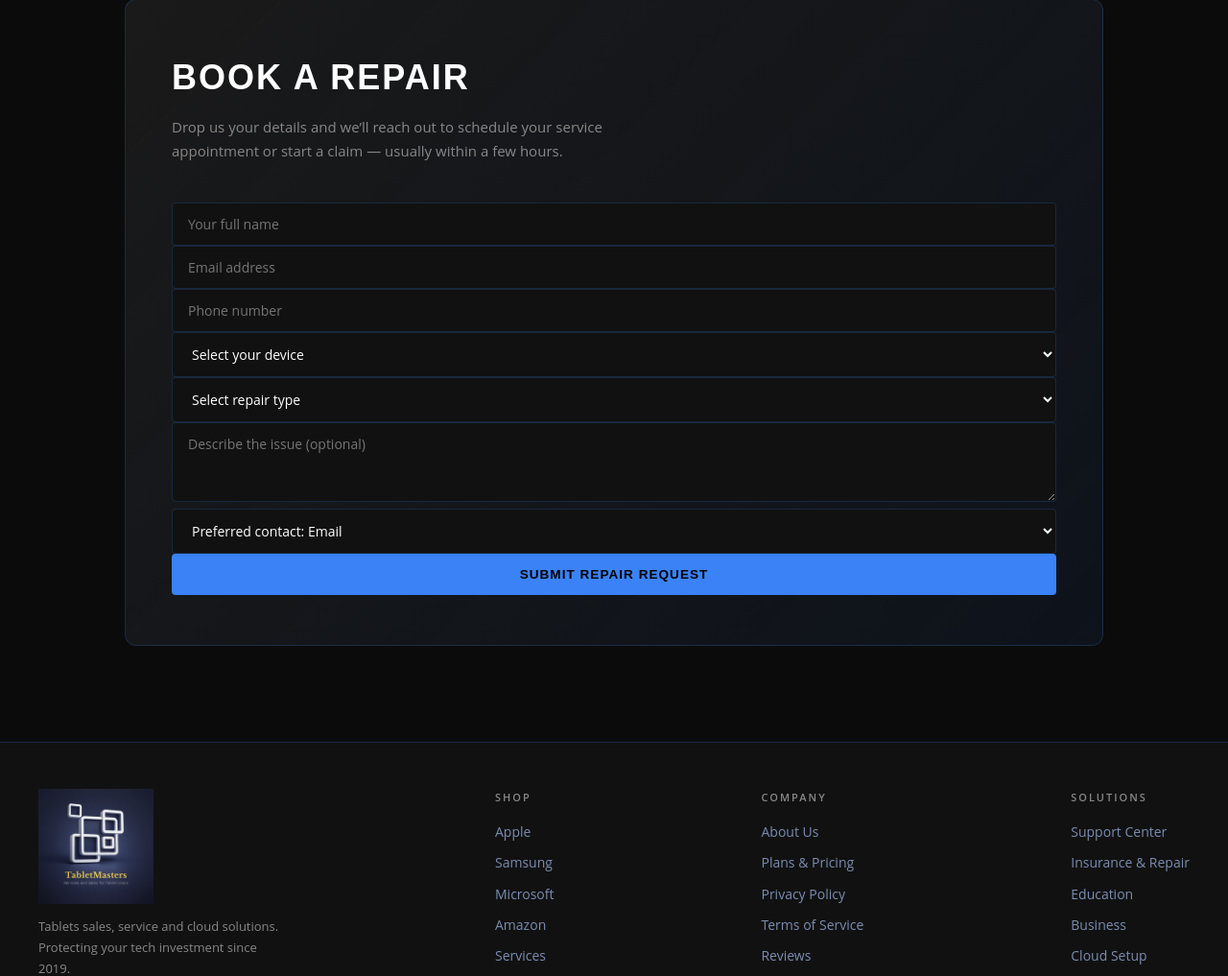
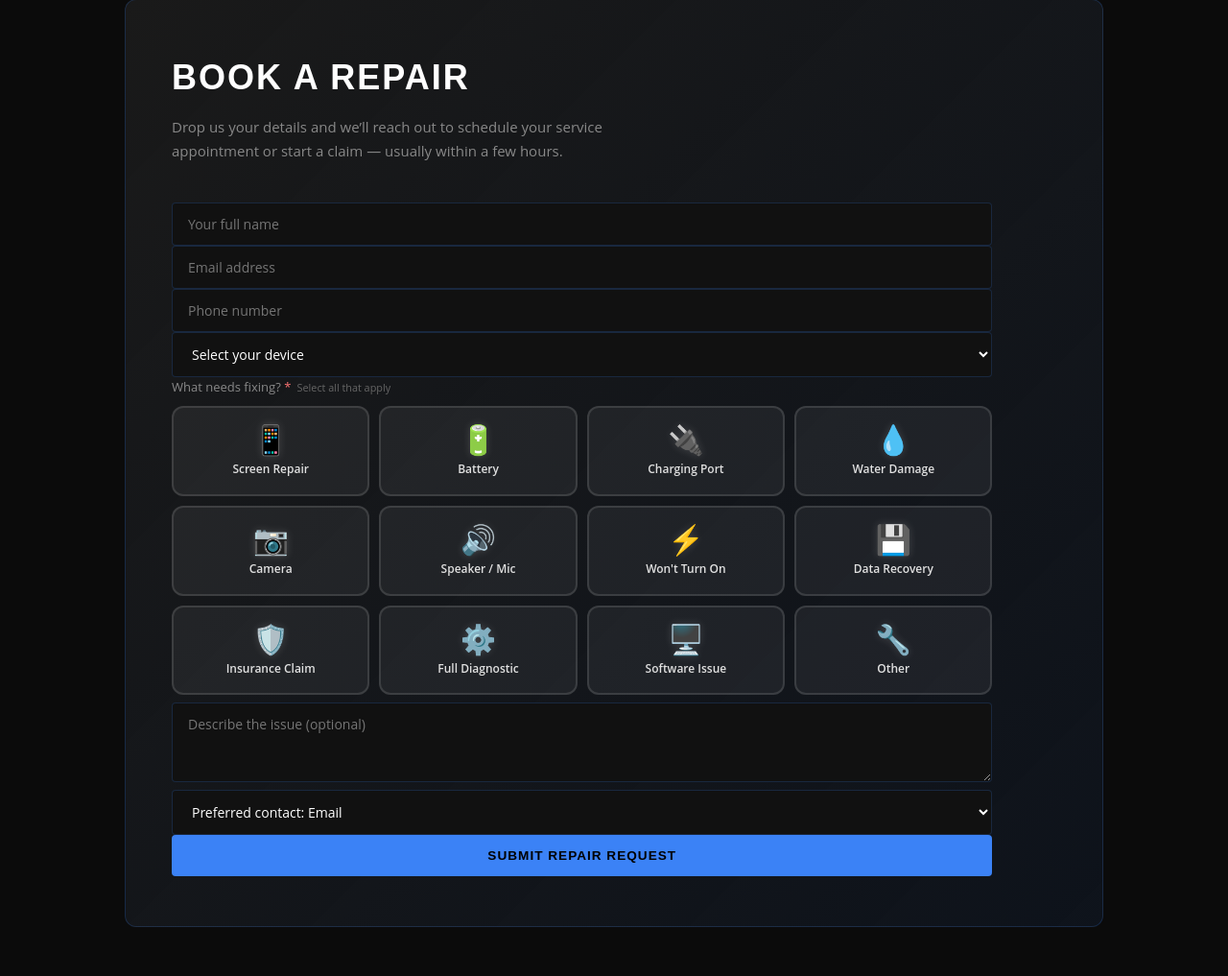
Before and after one commit to ShannenJael/TabletMasters, a PHP site: page /insurance.php in a window 1280 px wide; the page is wider, and only the part inside the window is pictured. Shown: the part 1977-2994 px from the top of that part at 96% size. Run offline with PHP 8.4, Linux system fonts and the light colour scheme.

Commit message:
feat: damage-type cards, Other device input, multi-select JS on insurance.php
- Replaced repair type dropdown with 12 clickable icon cards (multi-select)
- Selecting Other device reveals a free-text input
- Cards toggle on click; hint shows count of selected issues
- Submit validates at least one card selected

Co-Authored-By: Claude Sonnet 4.6 <noreply@anthropic.com>

```diff
--- a/insurance.php
+++ b/insurance.php
@@ -165,14 +165,60 @@ $error   = isset($_GET['err'])  && $_GET['err']  === '1';
             <option>Fire Max 11</option>
             <option>Fire 7</option>
           </optgroup>
-          <option>Other</option>
+          <option value="Other">Other</option>
         </select>
-        <select class="repair-input" name="type" required>
-          <option value="" disabled selected>Select repair type</option>
-          <?php foreach ($repairTypes as $t): ?>
-          <option value="<?= htmlspecialchars($t) ?>"><?= htmlspecialchars($t) ?></option>
-          <?php endforeach; ?>
-        </select>
+        <input class="repair-input" type="text" name="device_other" id="device-other-input"
+               placeholder="Please describe your device (brand &amp; model)"
+               style="display:none" />
+
+        <!-- Damage type cards (multi-select) -->
+        <input type="hidden" name="type" id="repair-type-hidden" />
+        <div class="damage-type-label">
+          What needs fixing? <span style="color:#f87171">*</span>
+          <small style="font-weight:400;color:#666">&nbsp;Select all that apply</small>
+        </div>
+        <div class="damage-cards" id="damage-cards">
+          <button type="button" class="damage-card" data-value="Screen Repair">
+            <span class="damage-icon">📱</span><span class="damage-name">Screen Repair</span>
+          </button>
+          <button type="button" class="damage-card" data-value="Battery Replacement">
+            <span class="damage-icon">🔋</span><span class="damage-name">Battery</span>
+          </button>
+          <button type="button" class="damage-card" data-value="Charging Port">
+            <span class="damage-icon">🔌</span><span class="damage-name">Charging Port</span>
+          </button>
+          <button type="button" class="damage-card" data-value="Water Damage">
+            <span class="damage-icon">💧</span><span class="damage-name">Water Damage</span>
+          </button>
+          <button type="button" class="damage-card" data-value="Camera Repair">
+            <span class="damage-icon">📷</span><span class="damage-name">Camera</span>
+          </button>
+          <button type="button" class="damage-card" data-value="Speaker / Mic">
+            <span class="damage-icon">🔊</span><span class="damage-name">Speaker / Mic</span>
+          </button>
+          <button type="button" class="damage-card" data-value="Won't Turn On">
+            <span class="damage-icon">⚡</span><span class="damage-name">Won't Turn On</span>
+          </button>
+          <button type="button" class="damage-card" data-value="Data Recovery">
+            <span class="damage-icon">💾</span><span class="damage-name">Data Recovery</span>
+          </button>
+          <button type="button" class="damage-card" data-value="Insurance Claim">
+            <span class="damage-icon">🛡️</span><span class="damage-name">Insurance Claim</span>
+          </button>
+          <button type="button" class="damage-card" data-value="Full Diagnostic">
+            <span class="damage-icon">⚙️</span><span class="damage-name">Full Diagnostic</span>
+          </button>
+          <button type="button" class="damage-card" data-value="Software Issue">
+            <span class="damage-icon">🖥️</span><span class="damage-name">Software Issue</span>
+          </button>
+          <button type="button" class="damage-card" data-value="Other">
+            <span class="damage-icon">🔧</span><span class="damage-name">Other</span>
+          </button>
+        </div>
+        <div class="damage-selection-hint" id="damage-hint" style="display:none">
+          &#10003; <span id="damage-selected-label"></span>
+        </div>
+
         <textarea class="repair-input" name="notes" placeholder="Describe the issue (optional)" rows="3" style="resize:vertical"></textarea>
         <select class="repair-input" name="preferred_contact">
           <option value="email">Preferred contact: Email</option>
@@ -189,11 +235,68 @@ $error   = isset($_GET['err'])  && $_GET['err']  === '1';
 <?php include 'includes/footer.php'; ?>
 
 <script>
-// Smooth scroll for "Book a Repair" anchor link
 document.getElementById('book-btn').addEventListener('click', function(e){
   e.preventDefault();
   document.getElementById('book-form').scrollIntoView({ behavior: 'smooth' });
 });
+
+// Device "Other" reveal
+(function() {
+  var sel = document.querySelector('select[name="device"]');
+  var inp = document.getElementById('device-other-input');
+  if (!sel || !inp) return;
+  sel.addEventListener('change', function() {
+    var isOther = this.value === 'Other';
+    inp.style.display = isOther ? '' : 'none';
+    inp.required = isOther;
+  });
+})();
+
+// Damage type multi-select cards
+(function() {
+  var cards     = document.querySelectorAll('.damage-card');
+  var hidden    = document.getElementById('repair-type-hidden');
+  var hint      = document.getElementById('damage-hint');
+  var hintLabel = document.getElementById('damage-selected-label');
+
+  function updateHint() {
+    var selected = [];
+    cards.forEach(function(c) {
+      if (c.classList.contains('selected')) selected.push(c.getAttribute('data-value'));
+    });
+    hidden.value = selected.join(', ');
+    if (selected.length > 0) {
+      if (hint) hint.style.display = '';
+      if (hintLabel) hintLabel.textContent = selected.length === 1
+        ? selected[0] + ' selected'
+        : selected.length + ' issues selected';
+    } else {
+      if (hint) hint.style.display = 'none';
+    }
+  }
+
+  cards.forEach(function(card) {
+    card.addEventListener('click', function() {
+      card.classList.toggle('selected');
+      updateHint();
+    });
+  });
+
+  // Validate at least one card chosen before submit
+  var form = document.getElementById('repair-form');
+  if (form) {
+    form.addEventListener('submit', function(e) {
+      if (!hidden.value) {
+        e.preventDefault();
+        var grid = document.getElementById('damage-cards');
+        grid.scrollIntoView({ behavior: 'smooth', block: 'center' });
+        grid.style.outline = '2px solid #f87171';
+        grid.style.borderRadius = '12px';
+        setTimeout(function() { grid.style.outline = ''; }, 2000);
+      }
+    });
+  }
+})();
 </script>
 <script>
 if ("serviceWorker" in navigator) {
```
